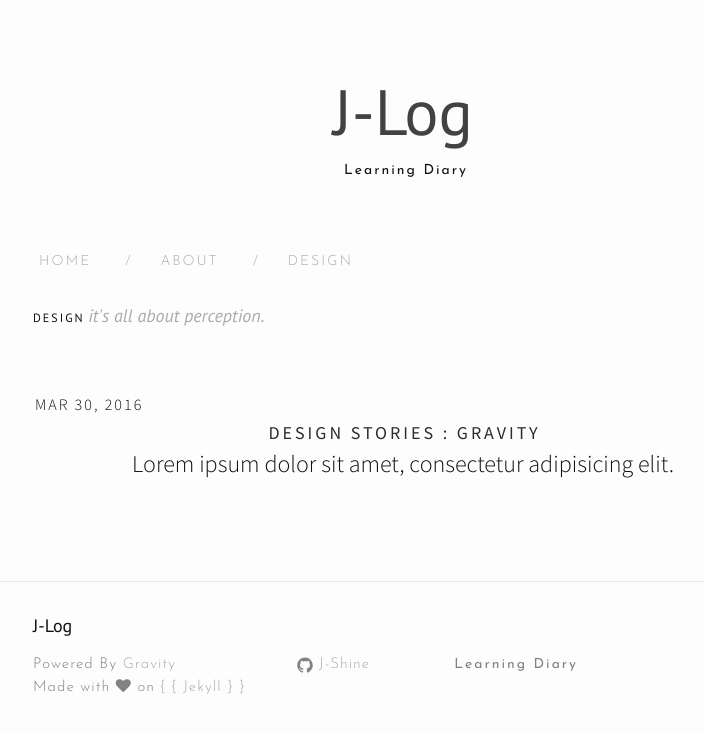
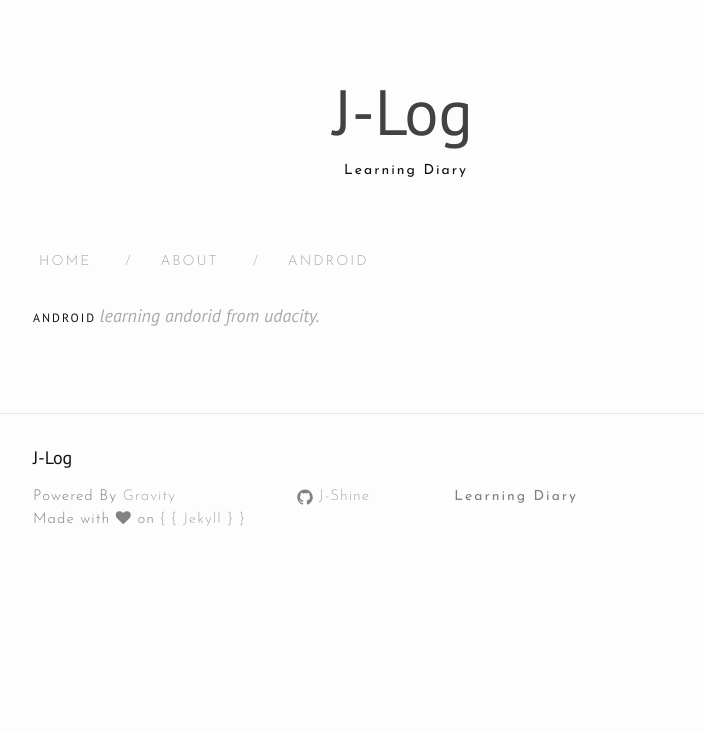
Before and after one commit to J-Shine/J-Shine.github.io, a Jekyll site: the page built from design.md, in a window 1280 px wide. Shown: the top 733 px of the page, without its empty margins (237-941 px from the left). Built offline with Jekyll 4.4.1, drawn with Linux system fonts in a browser that asks for light colours; nearby versions of some CDN libraries.

Commit message:
Update design.md

```diff
--- a/design.md
+++ b/design.md
@@ -1,7 +1,7 @@
 ---
 layout: archive
-title: Design
-permalink: /design/
-category: "design"
-tagline: "it's all about perception."
+title: Android
+permalink: /android/
+category: "android"
+tagline: "Learning andorid from Udacity."
 ---
```
